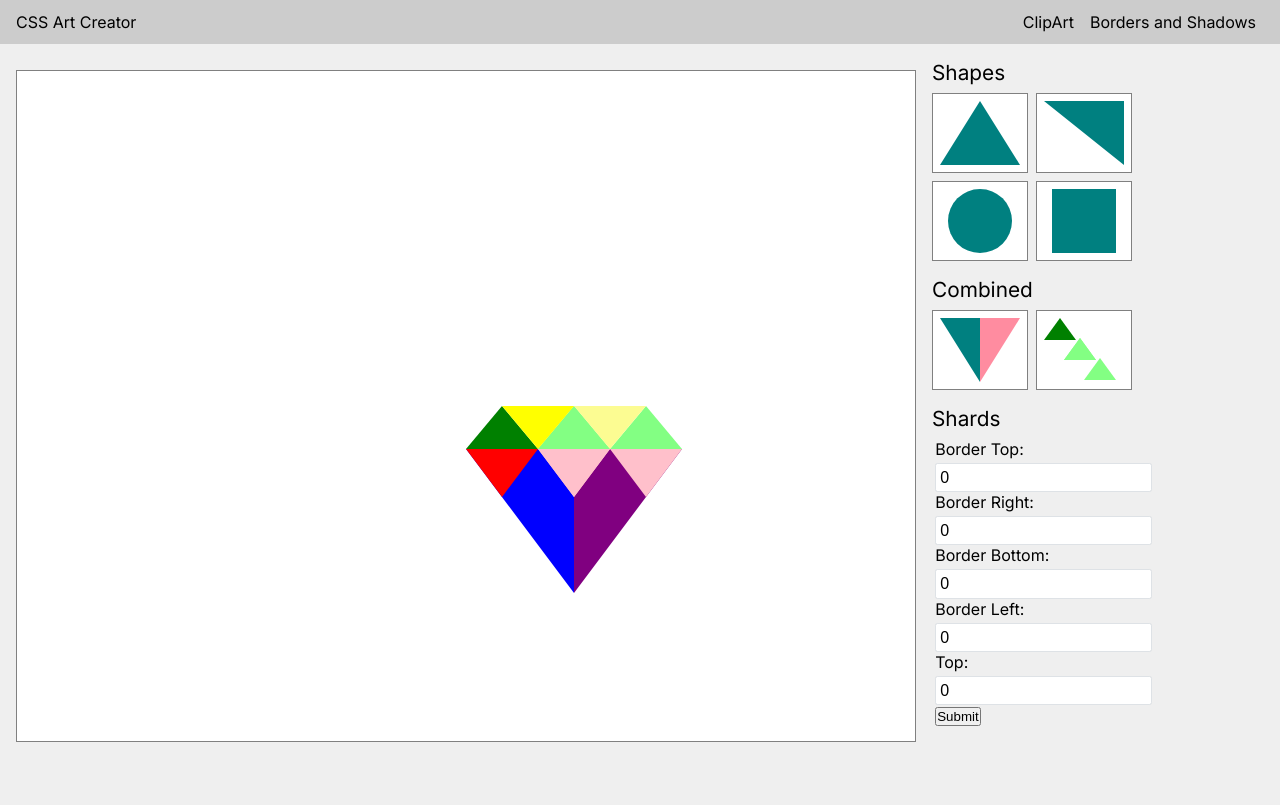
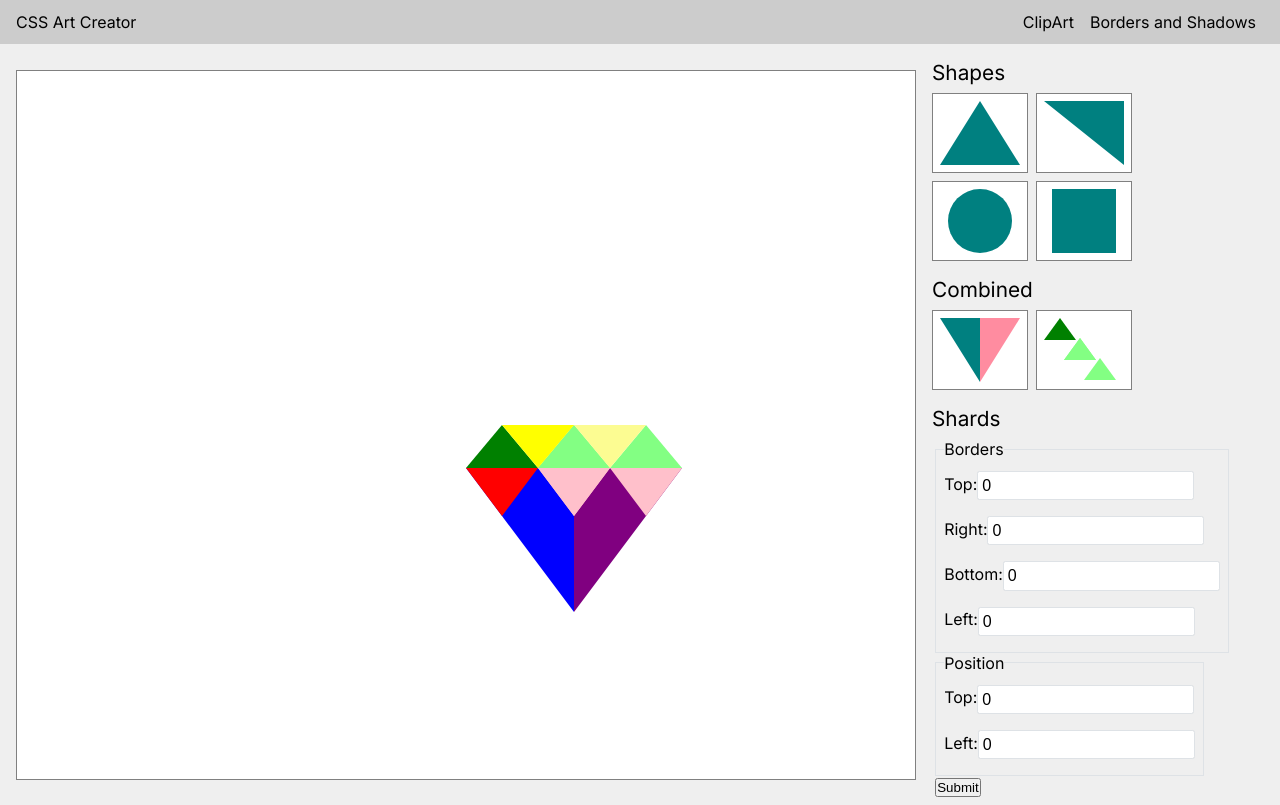
Before and after one commit to linnstrand/css-art-creator, a Next.js app: page /shadows in a window 1280 px wide. Built offline with nearby package versions, Linux system fonts and the light colour scheme.

Commit message:
expanding form

```diff
--- /dev/null
+++ b/components/FormField.tsx
@@ -0,0 +1,49 @@
+import React, { InputHTMLAttributes } from "react";
+import styled from "styled-components";
+
+const BaseInput = styled.input`
+  display: block;
+  padding: 0.25rem 0.25rem;
+  font-size: 1rem;
+  line-height: 1.2;
+  background-clip: padding-box;
+  border: 1px solid rgb(222 226 230);
+  border-radius: 0.15rem;
+  margin-top: 0.25rem;
+  &:focus {
+    border-color: #86b7fe;
+    outline: 1px solid blue;
+  }
+`;
+
+const InputWrapper = styled.div`
+  margin-bottom: 0.5rem;
+`;
+const InputLabel = styled.label`
+  display: flex;
+  align-items: center;
+`;
+const InputLabelText = styled.span`
+  display: flex;
+`;
+
+export function FormField({
+  value,
+  name,
+  children,
+  onChange,
+}: InputHTMLAttributes<HTMLInputElement>) {
+  return (
+    <InputWrapper>
+      <InputLabel>
+        <InputLabelText>{children}:</InputLabelText>
+        <BaseInput
+          type="number"
+          name={name}
+          value={value}
+          onChange={onChange}
+        />
+      </InputLabel>
+    </InputWrapper>
+  );
+}
--- a/components/ShardPropertiesForm.tsx
+++ b/components/ShardPropertiesForm.tsx
@@ -2,26 +2,16 @@ import React from "react";
 import { useAtom } from "jotai";
 import { activeShardAtom } from "@/app/atoms";
 import styled from "styled-components";
+import { FormField } from "./FormField";
 
-const BaseInput = styled.input`
-  display: block;
-  padding: 0.25rem 0.25rem;
-  font-size: 1rem;
-  line-height: 1.2;
-  background-clip: padding-box;
+const FieldSet = styled.fieldset`
+  padding: 0.5rem;
+  display: flex;
+  flex-direction: column;
+  gap: 0.25rem;
   border: 1px solid rgb(222 226 230);
-  border-radius: 0.15rem;
-  margin-top: 0.25rem;
-  &:focus {
-    border-color: #86b7fe;
-    outline: 1px solid blue;
-  }
 `;
-
-const InputWrapper = styled.div`ß
-  margin-bottom: 0.5rem;
-`;
-
+const Legend = styled.legend``;
 export const ShardPropertiesForm = () => {
   const [activeShard, setActiveShard] = useAtom(activeShardAtom);
 
@@ -39,62 +29,55 @@ export const ShardPropertiesForm = () => {
 
   return (
     <form onSubmit={handleSubmit}>
-      <InputWrapper>
-        <label>
-          Border Top:
-          <BaseInput
+      <FieldSet>
+        <Legend>Borders</Legend>
+        <FormField
           type="number"
           name="borderTopWidth"
           value={activeShard.borderTopWidth}
           onChange={handleChange}
-          />
-        </label>
-      </InputWrapper>
-      <InputWrapper>
-        <label>
-          Border Right:
-          <BaseInput
+        >
+          Top
+        </FormField>
+        <FormField
           type="number"
           name="borderRightWidth"
           value={activeShard.borderRightWidth}
           onChange={handleChange}
-          />
-        </label>
-      </InputWrapper>
-      <InputWrapper>
-        <label>
-          Border Bottom:
-          <BaseInput
+        >
+          Right
+        </FormField>
+        <FormField
           type="number"
           name="borderBottomWidth"
           value={activeShard.borderBottomWidth}
           onChange={handleChange}
-          />
-        </label>
-      </InputWrapper>
-      <InputWrapper>
-        <label>
-          Border Left:
-          <BaseInput
+        >
+          Bottom
+        </FormField>
+        <FormField
           type="number"
           name="borderLeftWidth"
           value={activeShard.borderLeftWidth}
           onChange={handleChange}
-          />
-        </label>
-      </InputWrapper>
-      <InputWrapper>
-        <label>
-          Top:
-          <BaseInput
+        >
+          Left
+        </FormField>
+      </FieldSet>
+      <FieldSet>
+        <Legend>Position</Legend>
+        <FormField
           type="number"
           name="top"
           value={activeShard.top}
           onChange={handleChange}
-          />
-        </label>
-      </InputWrapper>
-      {/* Add similar input fields for other properties */}
+        >
+          Top
+        </FormField>
+        <FormField value={activeShard.left} onChange={handleChange} name="left">
+          Left
+        </FormField>
+      </FieldSet>
       <div>
         <button type="submit">Submit</button>
       </div>
```
Lines whose indentation alone changed are shown as unchanged.
